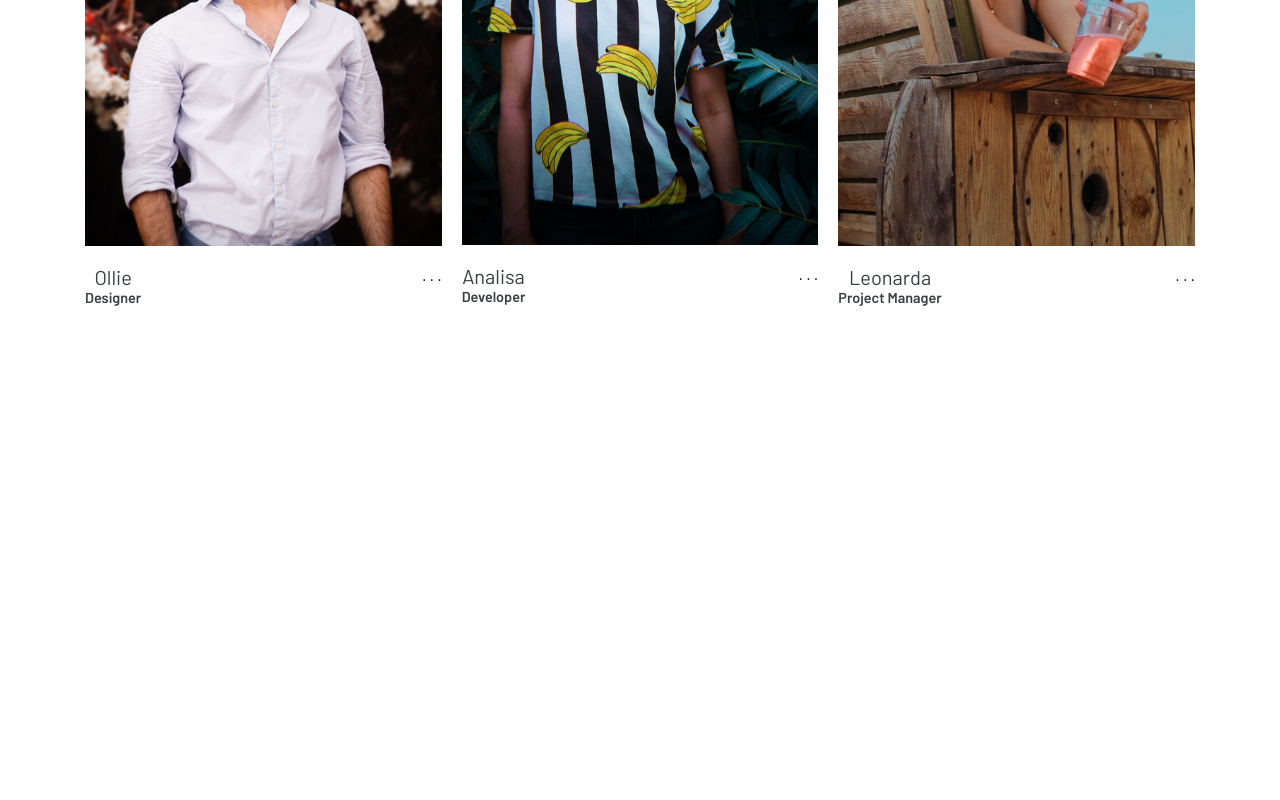
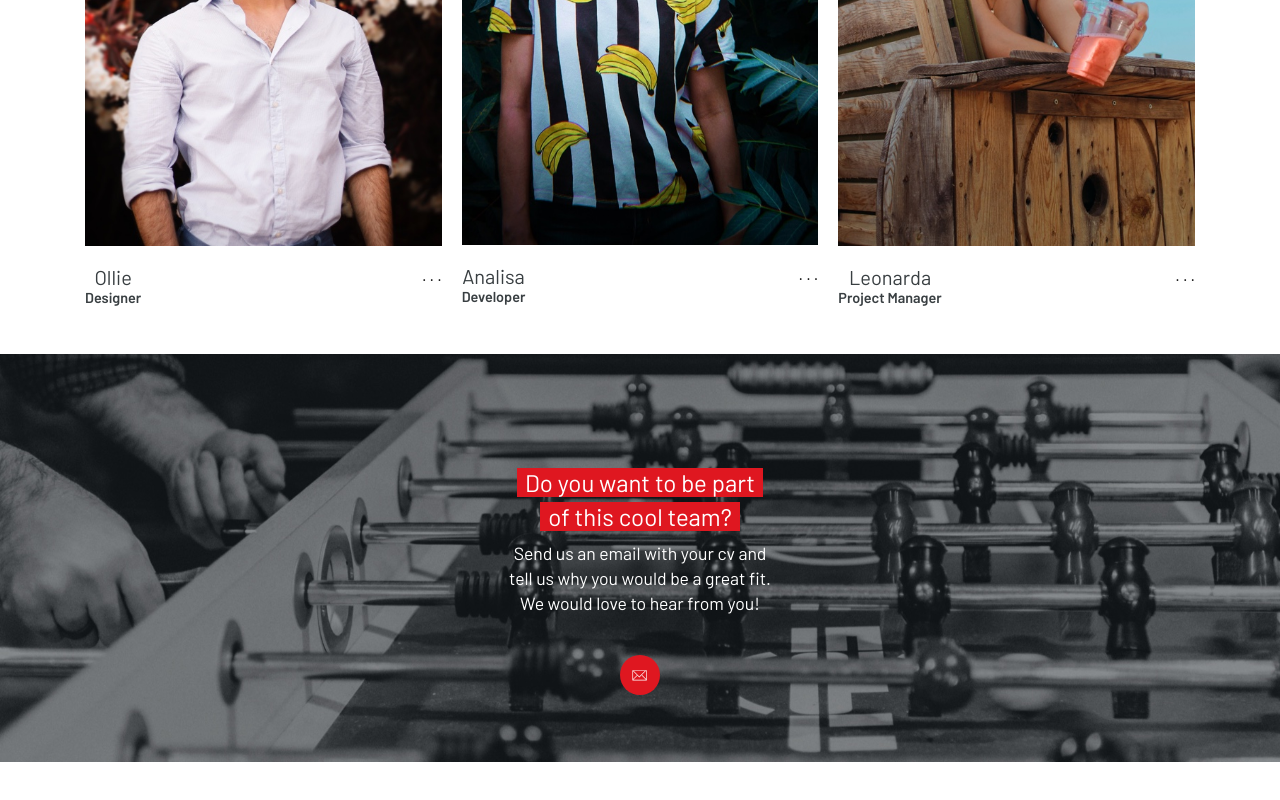
Before and after one commit to axlbert/schmiede-website-new, a Next.js app: page /about in a window 1280 px wide. Shown: the part 1771-2571 px from the top of the page. Before the commit the page ends 2096 px from the top, so only its background shows below. Built offline with nearby package versions, Linux system fonts and the light colour scheme.

Commit message:
init banner

```diff
--- a/pages/about/about.css
+++ b/pages/about/about.css
@@ -47,3 +47,34 @@
   font-size: .9rem;
   font-weight: 600;
 }
+
+
+/*
+  BANNER
+*/
+.Banner {
+  padding: 7rem 1rem 4rem;
+  background-size: cover;
+  background-position: center;
+  text-align: center;
+}
+.Banner-Title {
+  display: inline;
+  padding: 0 .5rem;
+  background-color: #df1720;
+  color: white;
+  font-size: 1.5rem;
+  line-height: 1.4;
+  -webkit-box-decoration-break: clone;
+  box-decoration-break: clone;
+}
+.Banner-Subtitle {
+  margin-top: .5rem;
+  color: white;
+  font-size: 1.1rem;
+  line-height: 1.4;
+}
+.Banner-RoundImage {
+  width: 2.5rem;
+  height: 2.5rem;
+}
--- a/pages/about/index.js
+++ b/pages/about/index.js
@@ -100,13 +100,32 @@ export default function About() {
             </div>
           </div>
         </div>
+      </div>
 
+      <div
+        className="Banner mt-5"
+        style={{ backgroundImage: 'url("/about/banner.jpg")' }}
+      >
+        <div>
+          <span className="Banner-Title">
+            Do you want to be part<br />
+            of this cool team?
+          </span>
+        </div>
+        <div className="Banner-Subtitle">
+          Send us an email with your cv and<br />
+          tell us why you would be a great fit.<br />
+          We would love to hear from you!
+        </div>
+        <div style={{ marginTop: '2.5rem' }}>
+          <a href="#">
+            <img className="Banner-RoundImage" src="/mail.svg" />
+          </a>
+        </div>
+      </div>
 
-        <br />
-        <br />
-
-
-      </div>
+      <br />
+      <br />
     </div>
   );
 }
```
Also changed, not shown: public/about/banner.jpg (added).
